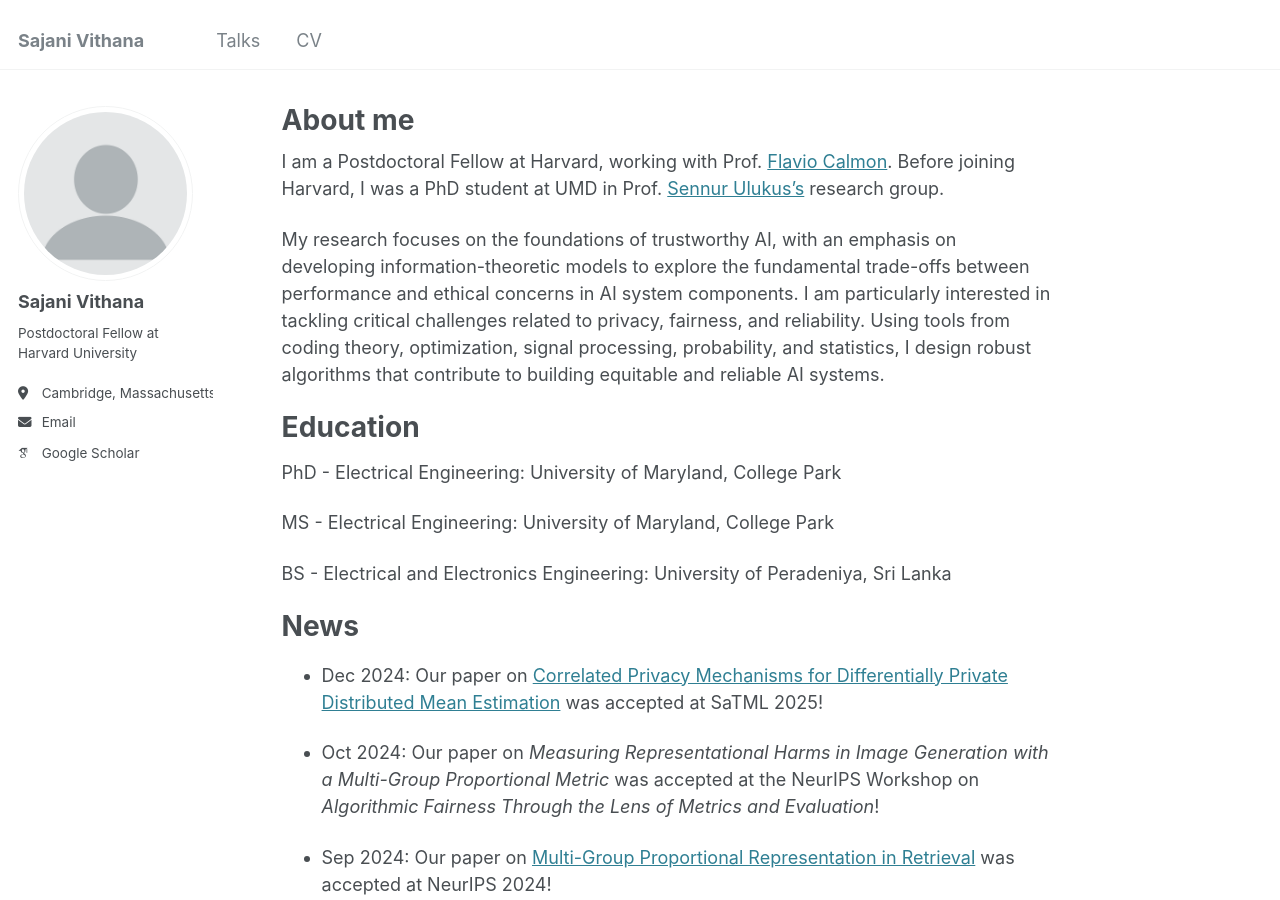
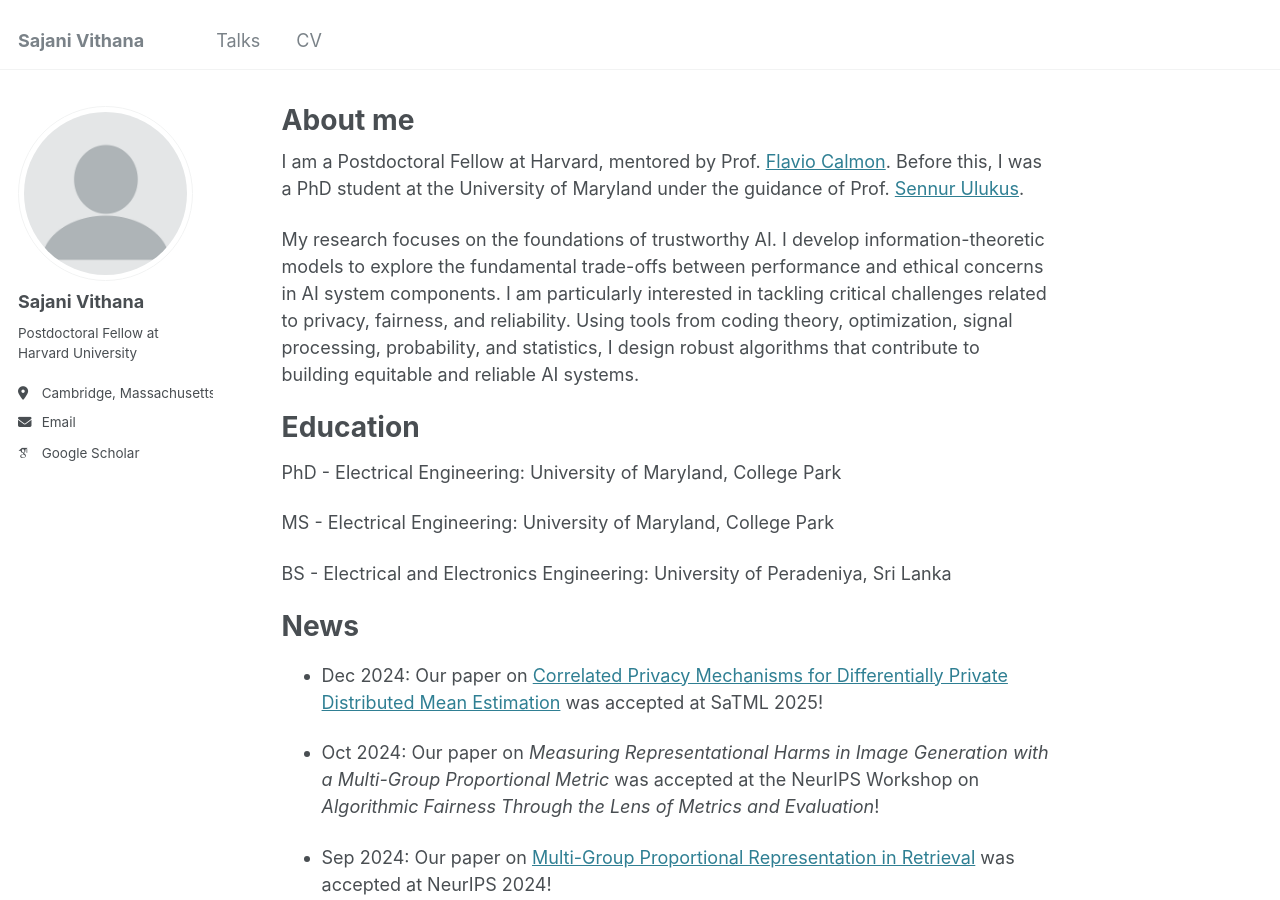
Before and after one commit to sajani-vithana/sajani-vithana.github.io, a Jekyll site: the page built from _pages/about.md, in a window 1280 px wide and 900 px high. Built offline with Jekyll 4.4.1, drawn with Linux system fonts in a browser that asks for light colours; some web fonts are replaced.

Commit message:
Update about.md

```diff
--- a/_pages/about.md
+++ b/_pages/about.md
@@ -7,10 +7,9 @@ redirect_from:
   - /about.html
 ---
 
+I am a Postdoctoral Fellow at Harvard, mentored by Prof. [Flavio Calmon](https://people.seas.harvard.edu/~flavio/). Before this, I was a PhD student at the University of Maryland under the guidance of Prof. [Sennur Ulukus](https://user.eng.umd.edu/~ulukus/).
 
-I am a Postdoctoral Fellow at Harvard, working with Prof. [Flavio Calmon](https://people.seas.harvard.edu/~flavio/). Before joining Harvard, I was a PhD student at UMD in Prof. [Sennur Ulukus's](https://user.eng.umd.edu/~ulukus/) research group.
-
-My research focuses on the foundations of trustworthy AI, with an emphasis on developing information-theoretic models to explore the fundamental trade-offs between performance and ethical concerns in AI system components. I am particularly interested in tackling critical challenges related to privacy, fairness, and reliability. Using tools from coding theory, optimization, signal processing, probability, and statistics, I design robust algorithms that contribute to building equitable and reliable AI systems.
+My research focuses on the foundations of trustworthy AI. I develop information-theoretic models to explore the fundamental trade-offs between performance and ethical concerns in AI system components. I am particularly interested in tackling critical challenges related to privacy, fairness, and reliability. Using tools from coding theory, optimization, signal processing, probability, and statistics, I design robust algorithms that contribute to building equitable and reliable AI systems.
 
 Education
 ======
```
